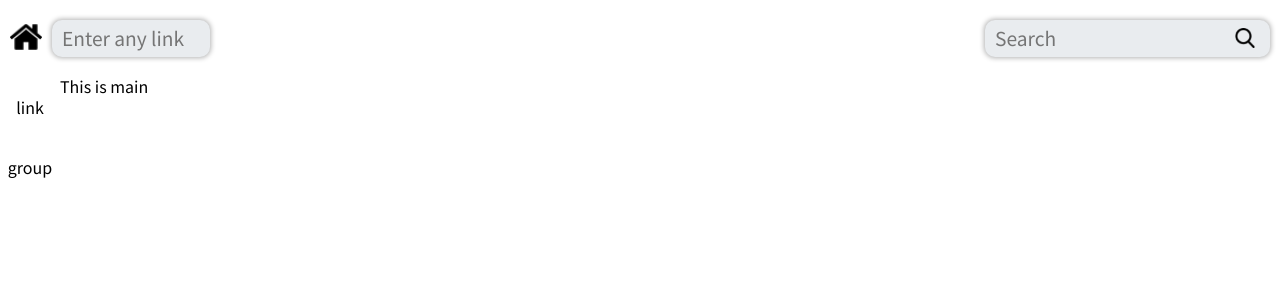
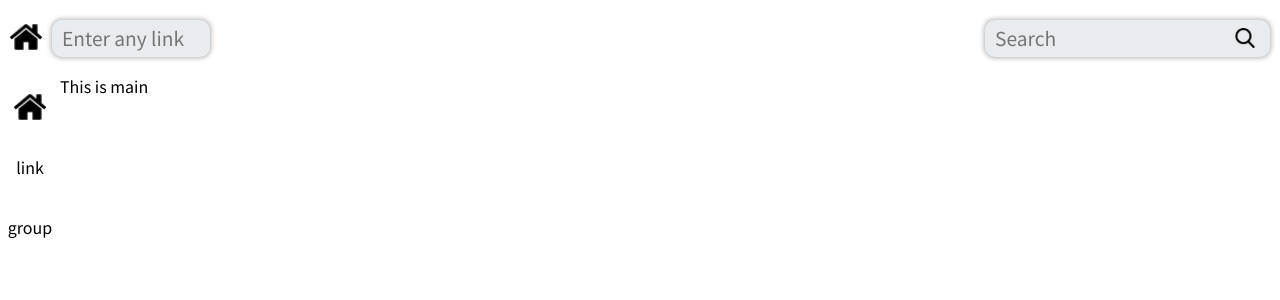
Before and after one commit to digression99/memoi, a React (Create React App) app: page / in a window 1280 px wide. Shown: the top 300 px of the page. Built offline with nearby package versions, Linux system fonts and the light colour scheme.

Commit message:
Add hovereffect to be toggled

```diff
--- a/src/components/LeftSideBar/index.jsx
+++ b/src/components/LeftSideBar/index.jsx
@@ -1,6 +1,7 @@
 import React from 'react';
 import styled from 'styled-components';
 import { Link } from 'react-router-dom';
+import homeIcon from 'resources/icons/home.png';
 
 const Wrapper = styled.div`
   width : 60px;
@@ -23,9 +24,12 @@ const MenuItem = styled.div`
     }
   }
 
-  &:hover {
-    background : black;
-    color : white;
+  ${
+    ({ hovereffect }) => hovereffect &&
+    `&:hover {
+      background : black;
+      color : white;
+    }`
   }
 
   ${({ selected }) =>
@@ -39,10 +43,15 @@ const MenuItem = styled.div`
 const LeftSideBar = ({ selected }) => {
   return (
     <Wrapper>
-      <MenuItem selected={'link' === selected}>
+      <MenuItem selected={false} hovereffect={false}>
+        <Link to="/">
+          <img src={homeIcon} alt="home" />
+        </Link>
+      </MenuItem>
+      <MenuItem selected={'link' === selected} hovereffect={true}>
         <Link to="/links">link</Link>
       </MenuItem>
-      <MenuItem selected={'group' === selected}>
+      <MenuItem selected={'group' === selected} hovereffect={true}>
         <Link to="/groups">group</Link>
       </MenuItem>
     </Wrapper>
```
